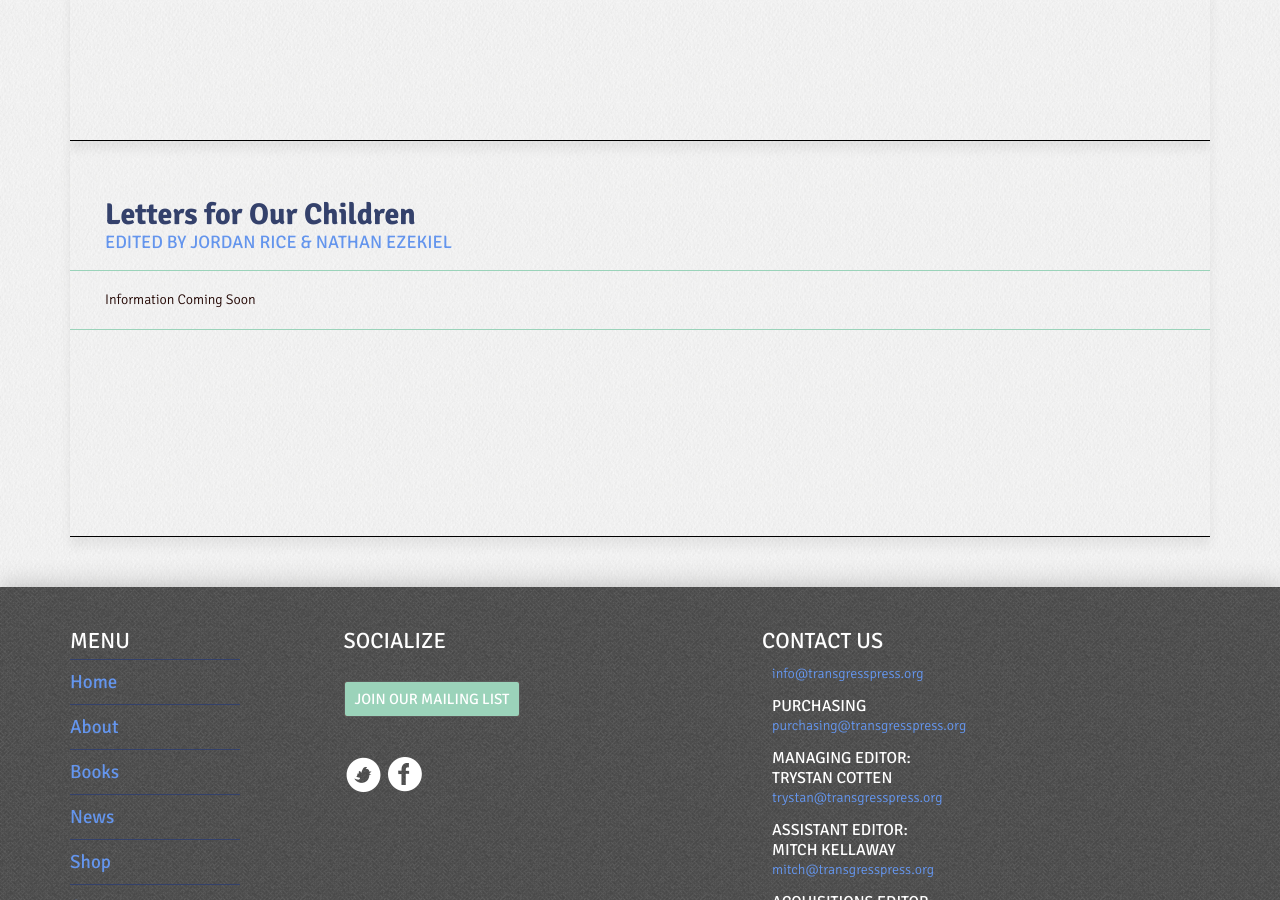
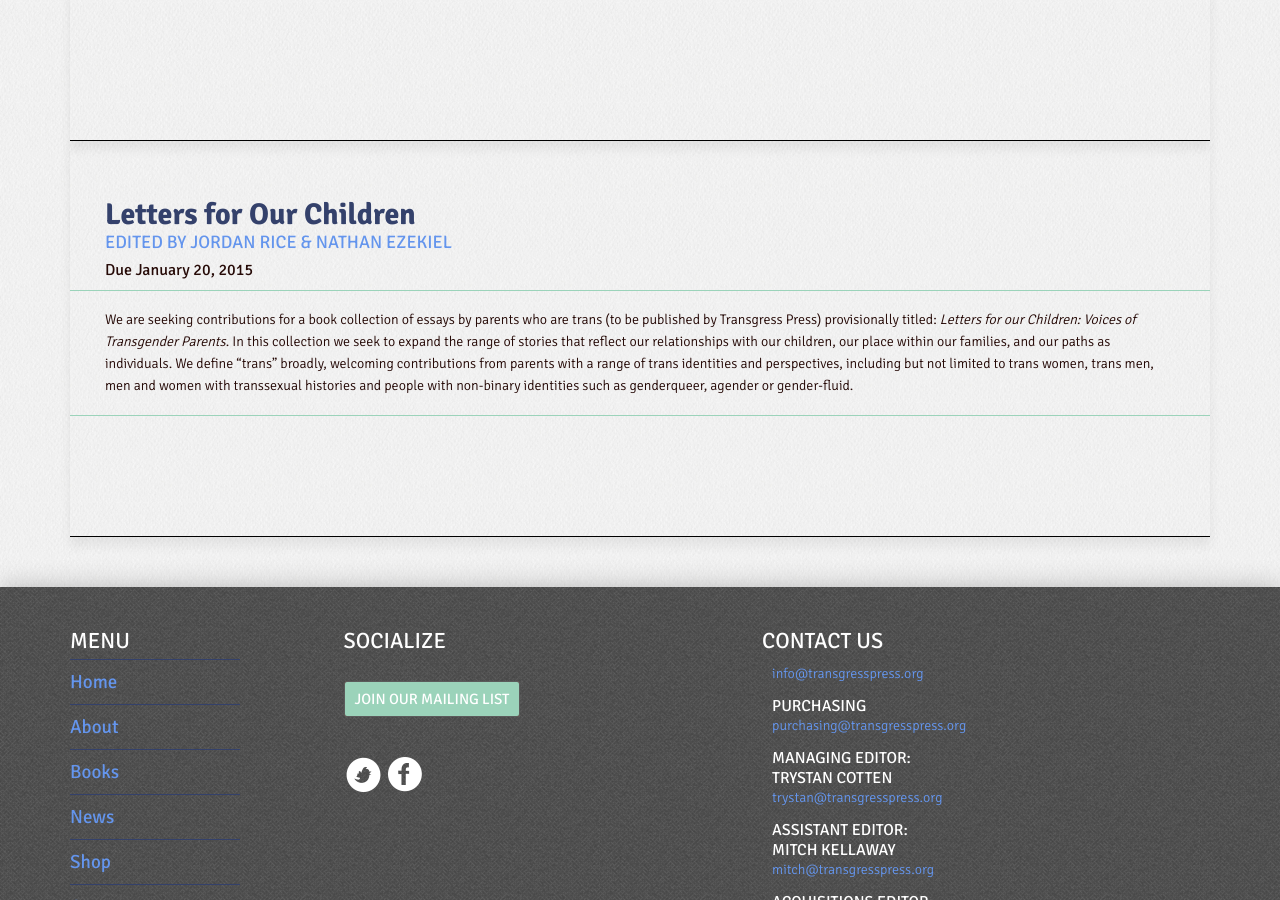
Before and after one commit to transgresspress/transgresspress.github.io, a Jekyll site: the page built from call-for-submissions/index.html, in a window 1280 px wide and 900 px high, scrolled down 998 px. Built offline with Jekyll 4.4.1, drawn with Linux system fonts in a browser that asks for light colours.

Commit message:
Updates cfp data

```diff
--- a/_data/cfps.yml
+++ b/_data/cfps.yml
@@ -1,6 +1,7 @@
 - id: hung-jury-second-volume
   title: HUNG JURY&#058; Testimonies of Genital Surgery by Transsexual Men (Second Volume)
   is_open: true
+  due_date:
   publisher: Transgress Press
   contact: cocktalkbook@gmail.com
   contact_url: mailto:cocktalkbook@gmail.com
@@ -10,6 +11,7 @@
 - id: letters-from-our-partners
   title: Letters from Our Partners
   is_open: true
+  due_date:
   publisher: Transgress Press
   contact: johnson.jordon@gmail.com
   contact_url: mailto:johnson.jordon@gmail.com
@@ -19,8 +21,10 @@
 - id: letters-for-our-children
   title: Letters for Our Children
   is_open: true
+  due_date: January 20, 2015
   publisher: Transgress Press
   contact:
   contact_url:
   author_or_editor: Edited by Jordan Rice & Nathan Ezekiel
-  teaser: Information Coming Soon
+  teaser: We are seeking contributions for a book collection of essays by parents who are trans (to be published by Transgress Press) provisionally titled&#058; <em>Letters for our Children&#058; Voices of Transgender Parents</em>. In this collection we seek to expand the range of stories that reflect our relationships with our children, our place within our families, and our paths as individuals. We define “trans” broadly, welcoming contributions from parents with a range of trans identities and perspectives, including but not limited to trans women, trans men, men and women with transsexual histories and people with non-binary identities such as genderqueer, agender or gender-fluid.
+  full_description:
--- a/call-for-submissions/index.html
+++ b/call-for-submissions/index.html
@@ -16,9 +16,8 @@ title: Call for Submissions | Transgress Press
 							<div class="dnescription-book">
 								<div class="title">
 									<h1><a href="#"> {{ cfp.title }}</a></h1>
-									<div class="author"><a href="">{{ cfp.author_or_editor }}</a></div>
-									<!-- <span class="bull">&bull;</span> --><!-- bull separator -->
-
+									  <div class="author"><a href="">{{ cfp.author_or_editor }}</a></div>
+									  {% if cfp.due_date == nil %}{% else  %}<br >Due {{ cfp.due_date  }} {% endif %}
 								</div><!-- title -->
                                                                 <p class="description">
                                                                         {{ cfp.teaser }}
```
